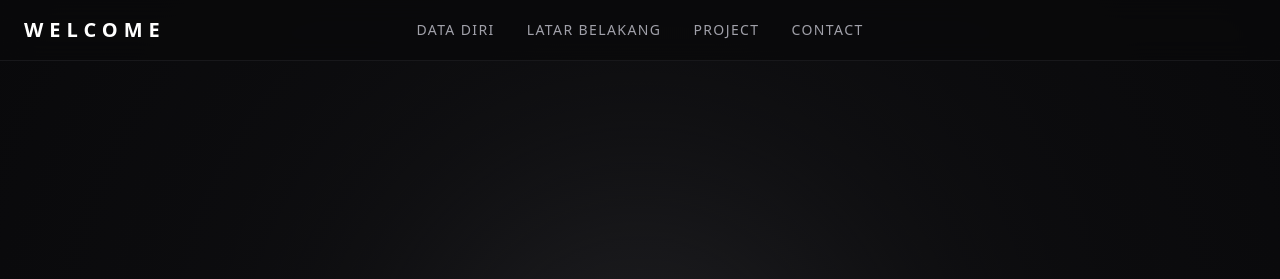
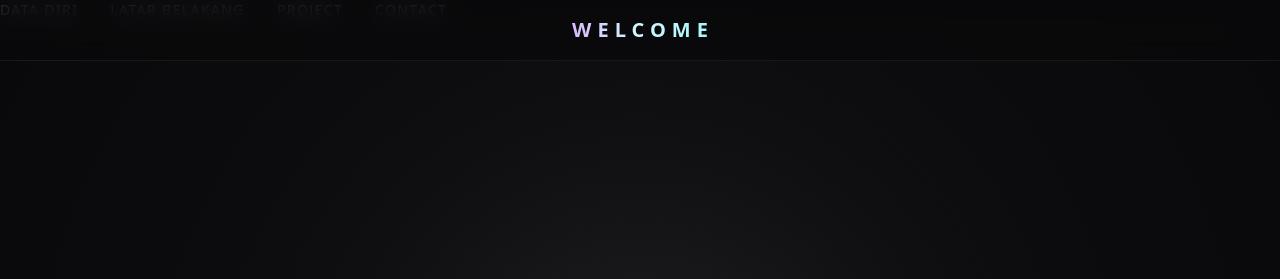
Before and after one commit to askardahlan/Portofolio-Muhammad-Asyqar-dahlan, a plain HTML site: page index.html in a window 1280 px wide. Shown: the top 279 px of the page. Drawn offline with nearby package versions, Linux system fonts and the light colour scheme.

Commit message:
Add files via upload

```diff
--- a/index.html
+++ b/index.html
@@ -56,13 +56,12 @@
   </head>
   <body class="min-h-screen bg-zinc-950 text-zinc-100 font-sans selection:bg-zinc-800 selection:text-white overflow-x-hidden">
 
-    <nav class="fixed top-0 left-0 w-full z-50 bg-zinc-950/70 backdrop-blur-md border-b border-zinc-900 px-6 py-4 flex items-center">
-
-         <div class="flex-1 flex justify-start">
-        <a href="#hero" class="text-xl font-bold tracking-[0.3em] uppercase bg-white bg-clip-text text-transparent cursor-pointer block">
-          WELCOME
-        </a>
-      </div>
+   <!-- NAVIGATION BAR (Hanya Teks WELCOME di Tengah) -->
+    <nav class="fixed top-0 left-0 w-full z-50 bg-zinc-950/70 backdrop-blur-md border-b border-zinc-900 px-6 py-4 flex justify-center items-center">
+      <a href="#hero" class="text-xl font-bold tracking-[0.3em] pl-[0.3em] uppercase bg-gradient-to-l from-cyan-200 via-cyan-100 to-purple-300 bg-clip-text text-transparent cursor-pointer block">
+        WELCOME
+      </a>
+    </nav>
 
       <div class="hidden md:flex space-x-8 text-sm font-medium tracking-widest text-zinc-400 uppercase">
           <a href="#album" class="hover:text-white transition-colors duration-300">Data Diri</a>
```
